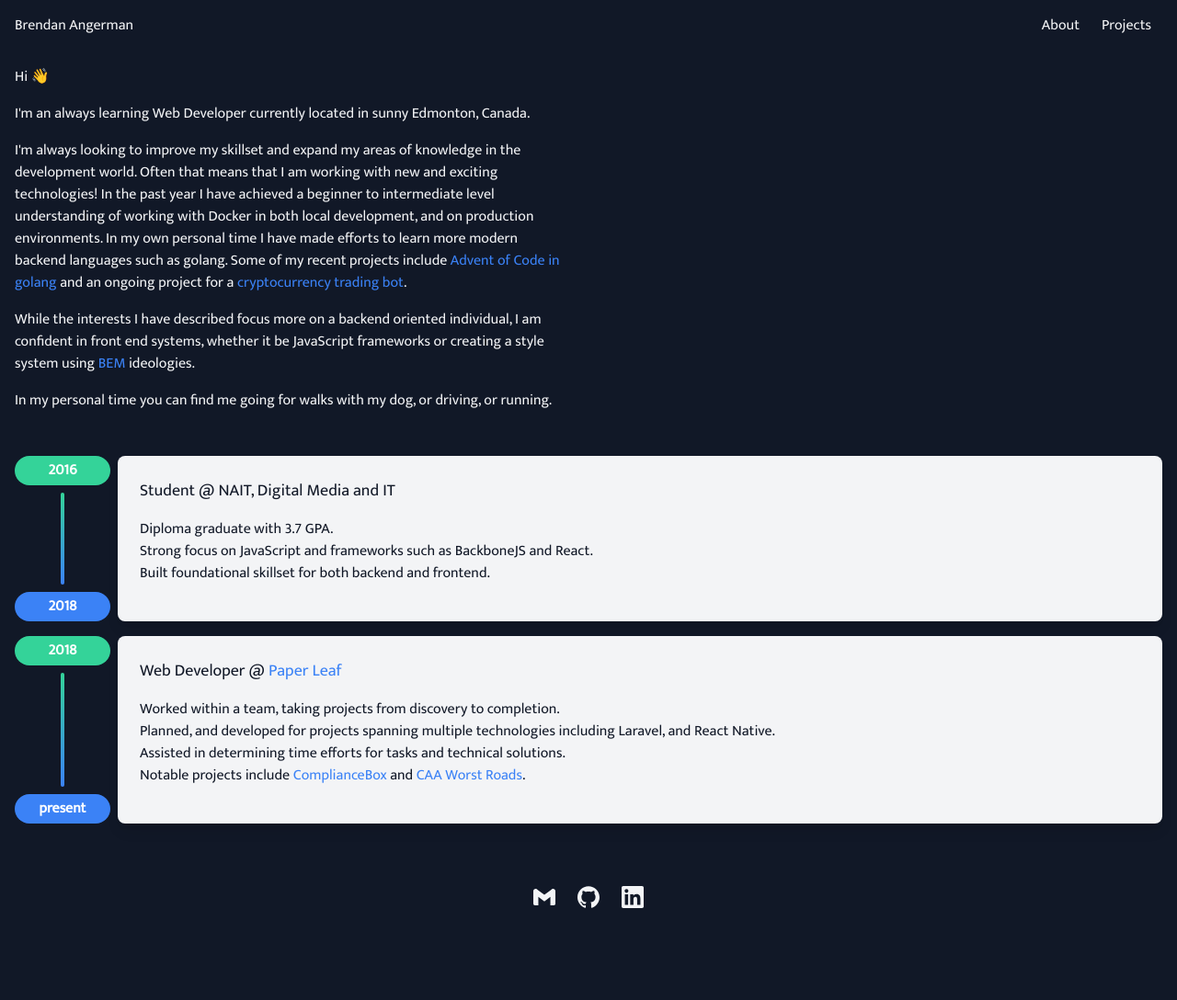
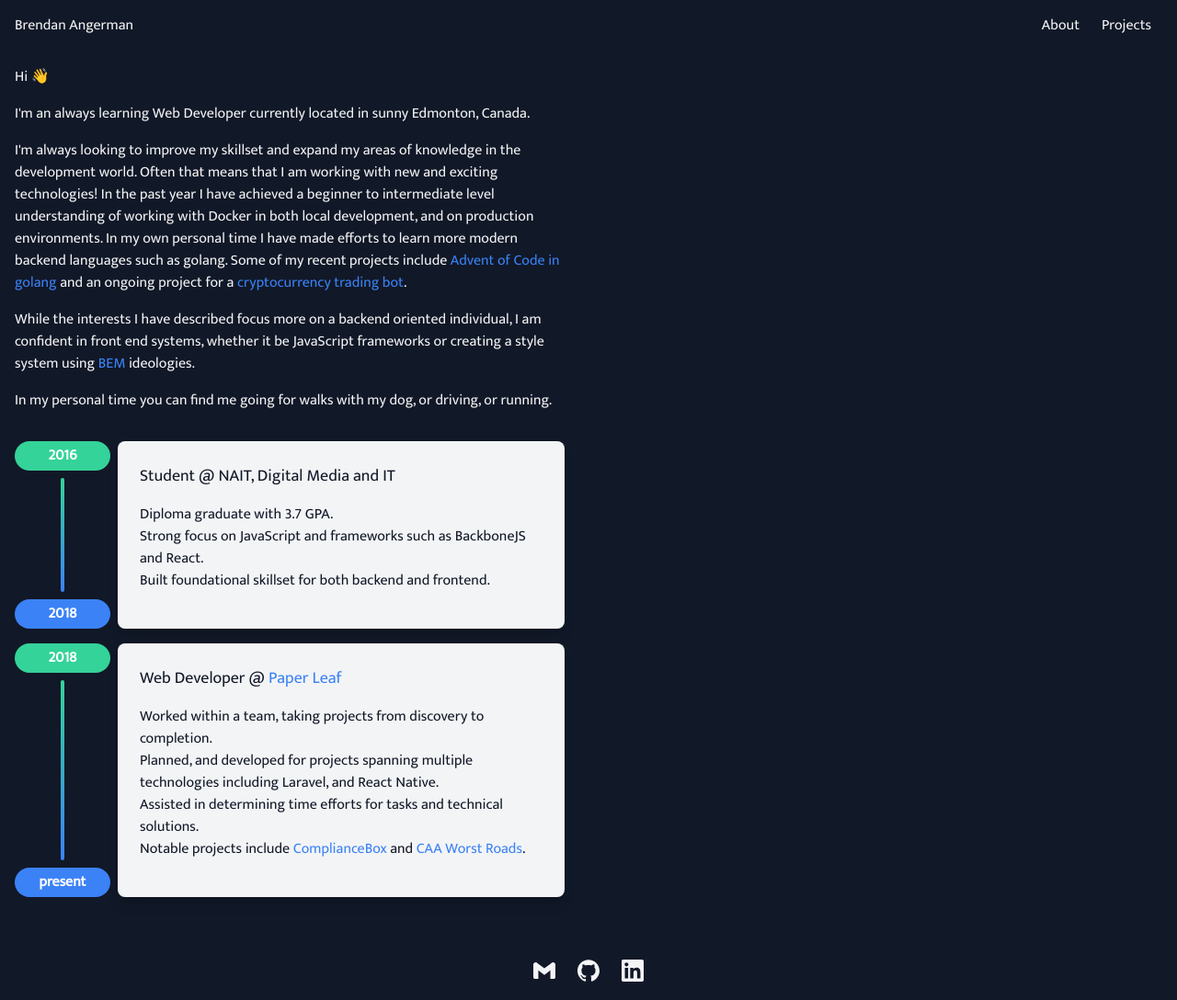
Before and after one commit to bAngerman/bAngerman.github.io, a Jekyll site: the page built from pages/about.md, in a window 1280 px wide. Shown: the whole page at 92% size. Built offline with Jekyll 4.4.1, drawn with Linux system fonts in a browser that asks for light colours; emoji names are drawn with the system emoji font; before the commit the page ends 1008 px from its top, so only the background shows below that.

Commit message:
wrapped timeline in prose

```diff
--- a/pages/about.md
+++ b/pages/about.md
@@ -15,6 +15,6 @@ weight: 3
     <p>While the interests I have described focus more on a backend oriented individual, I am confident in front end systems, whether it be JavaScript frameworks or creating a style system using <a href="//css-tricks.com/bem-101/" target="_blank" rel="noopener">BEM</a> ideologies.</p>
 
     <p>In my personal time you can find me going for walks with my dog, or driving, or running.</p>
-</div>
 
 {% include about/timeline.html %}
+</div>
```
